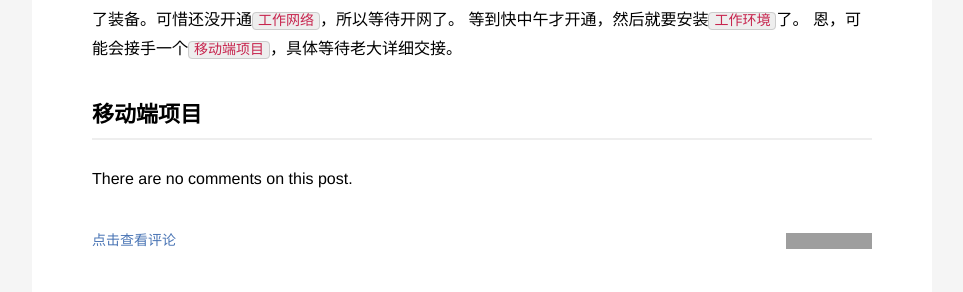
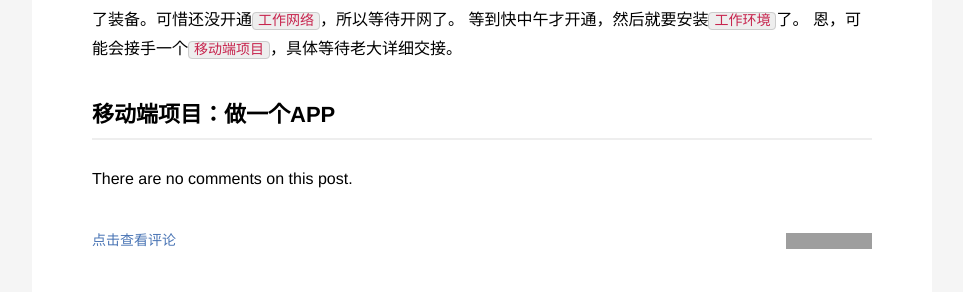
Before and after one commit to ioloveuu/ioloveuu.github.io, a Jekyll site: the page built from _posts/2017-03-06-cannel-wrok.md, in a window 1280 px wide. Shown: the part 306-598 px from the top of the page, without its empty margins (158-1121 px from the left). Built offline with Jekyll 4.4.1, drawn with Linux system fonts in a browser that asks for light colours; nearby versions of some CDN libraries; a script that is not in the unit is left out; grey boxes are pictures that could not be loaded.

Commit message:
Update 2017-03-06-cannel-wrok.md

```diff
--- a/_posts/2017-03-06-cannel-wrok.md
+++ b/_posts/2017-03-06-cannel-wrok.md
@@ -14,8 +14,7 @@ category: blog
 等到快中午才开通，然后就要安装`工作环境`了。
 恩，可能会接手一个`移动端项目`，具体等待老大详细交接。
 
-## 移动端项目
-
+## 移动端项目：做一个APP
 <noscript>Please enable JavaScript to view the comment form powered by <a href="https://commentit.io/">Comm(ent|it)</a></noscript>
 <div id="commentit"></div>
 <script type="text/javascript">
```
